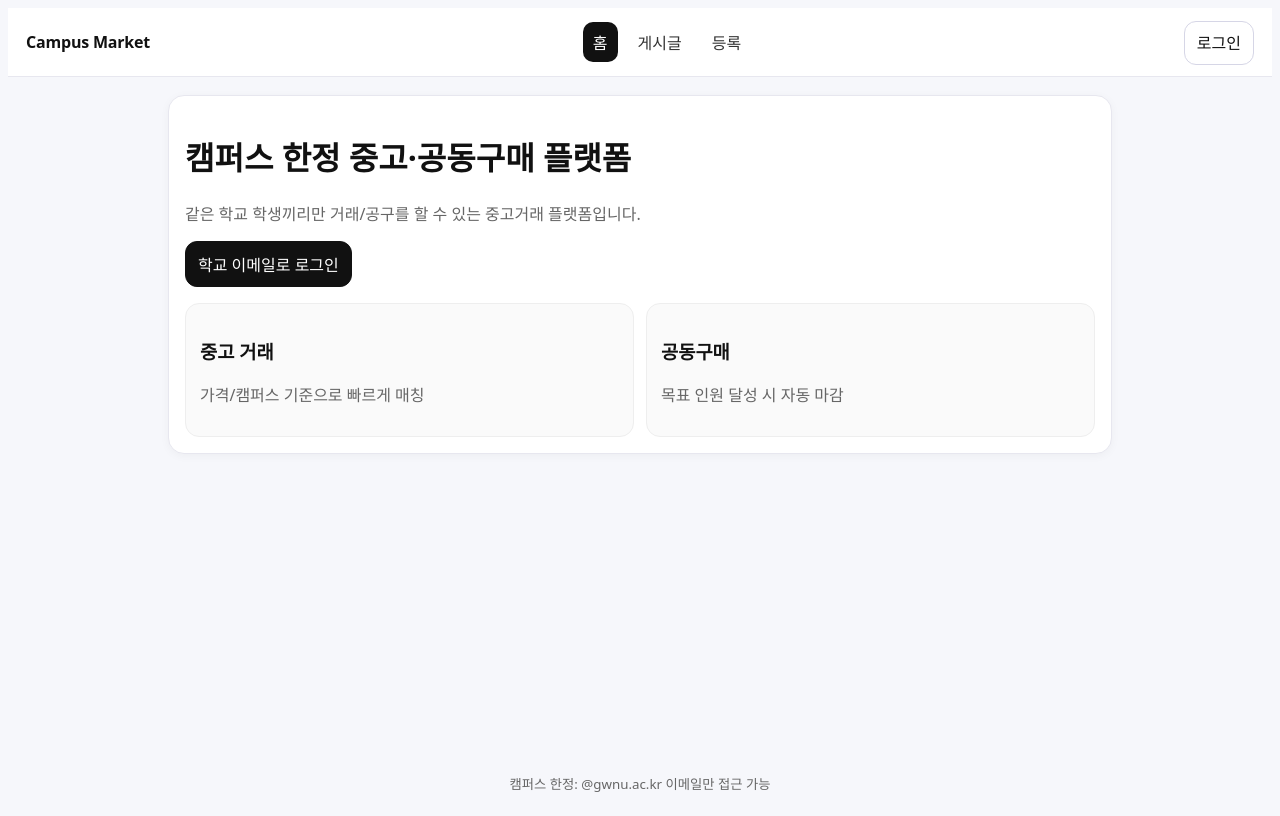
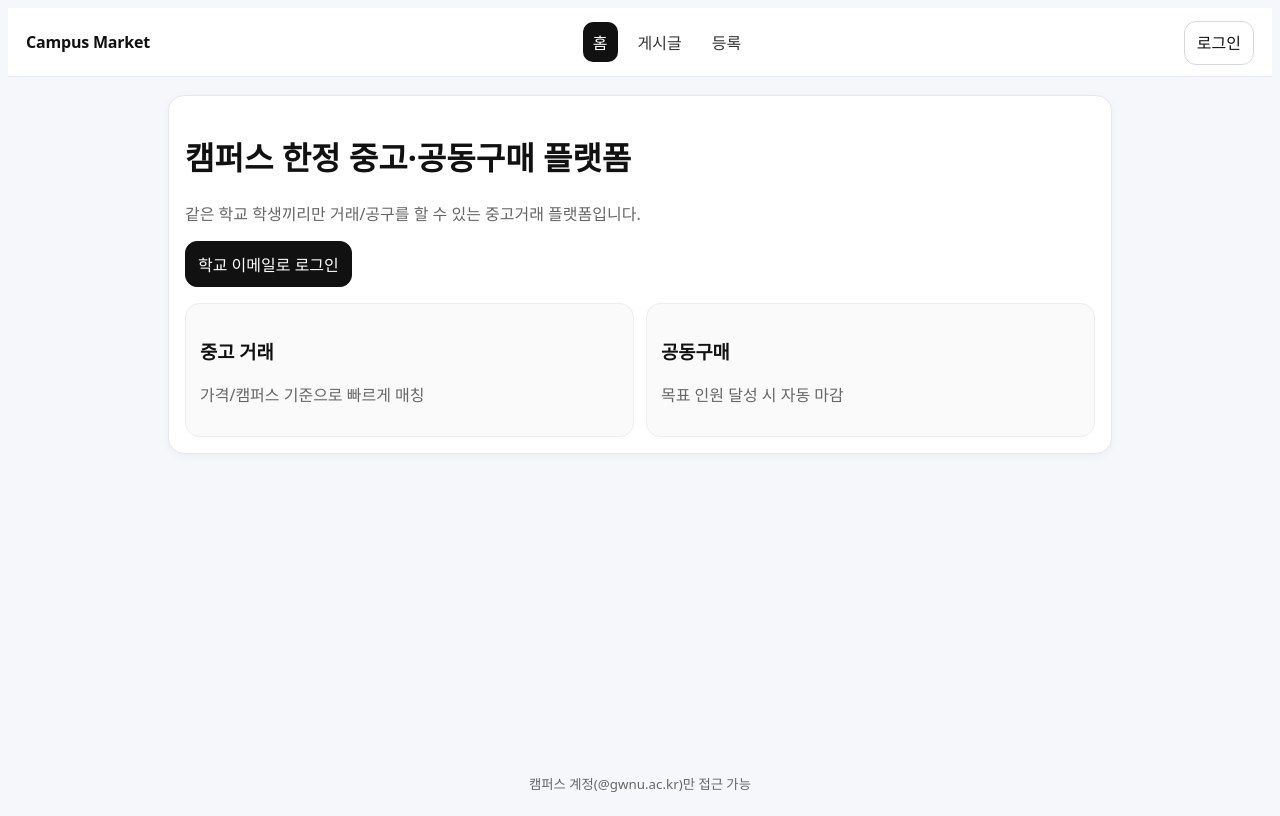
Before and after one commit to jimmychoi46/campus-groupbuy, a React (Vite) app: page / in a window 1280 px wide. Built offline with nearby package versions, Linux system fonts and the light colour scheme.

Commit message:
Update footer message for campus account access

```diff
--- a/src/components/Layout.jsx
+++ b/src/components/Layout.jsx
@@ -42,7 +42,7 @@ export default function Layout() {
       </main>
 
       <footer className="footer">
-        <small>캠퍼스 한정: @{ALLOWED_DOMAIN} 이메일만 접근 가능</small>
+        <small>  캠퍼스 계정(@{ALLOWED_DOMAIN})만 접근 가능</small>
       </footer>
     </div>
   );
```
